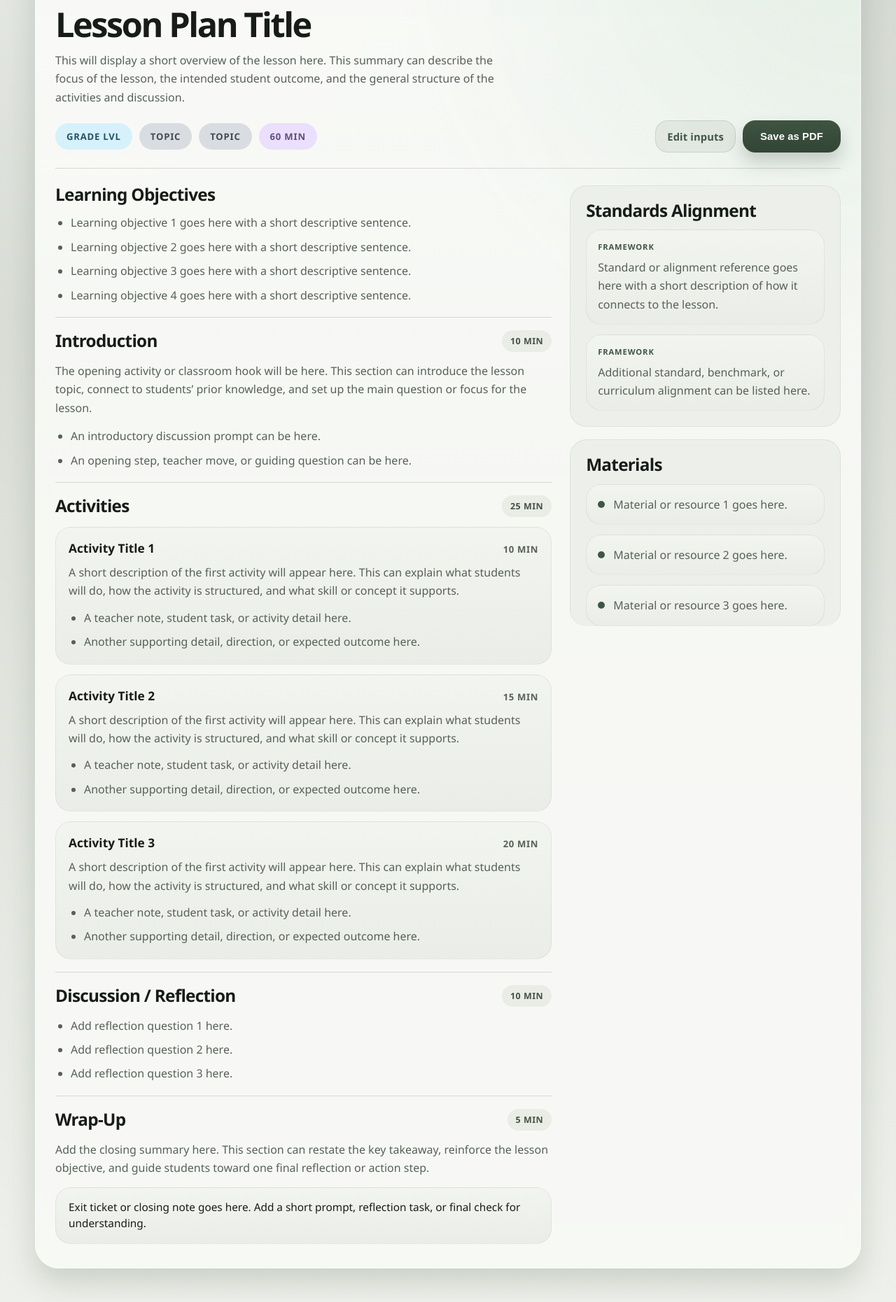
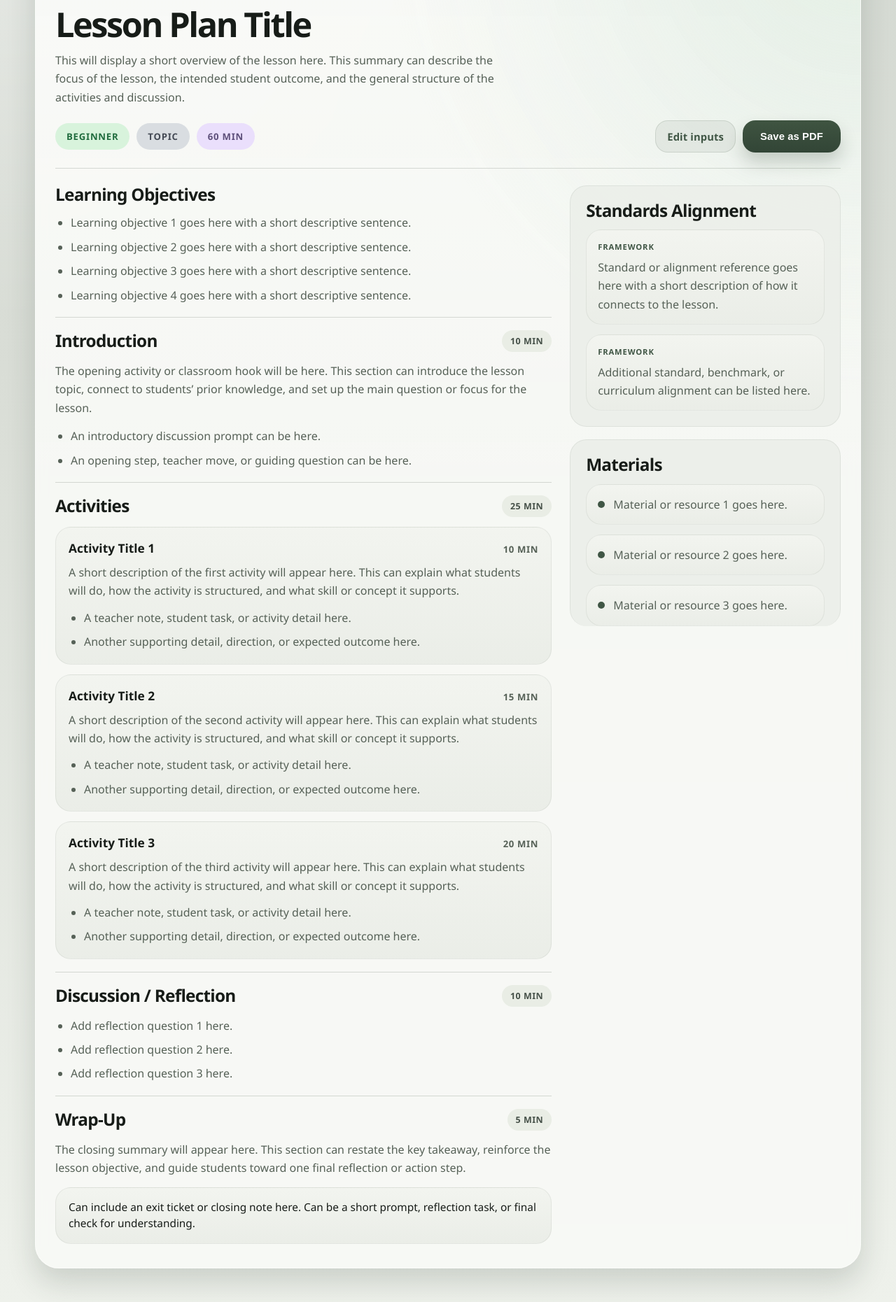
Before and after one commit to paduav/cyber-learn-tool, a Flask app: page /lesson-plan in a window 1280 px wide. Shown: the part 225-2086 px from the top of the page at 70% size. Run offline with Flask 3, Linux system fonts and the light colour scheme.

Commit message:
Updated files.

```diff
--- a/static/css/style.css
+++ b/static/css/style.css
@@ -11,8 +11,12 @@
     --header: #34463a;
     --accent: #405645;
     --accent-soft: #d9e8dc;
-    --grade-bg: #d6f1fb;
-    --grade-text: #245267;
+    --difficulty-beginner-bg: #d8f3dc;
+    --difficulty-beginner-text: #1f6b3d;
+    --difficulty-intermediate-bg: #fff3bf;
+    --difficulty-intermediate-text: #8a6700;
+    --difficulty-advanced-bg: #ffd6d6;
+    --difficulty-advanced-text: #a61e1e;
     --topic-bg: #d9dde1;
     --topic-text: #434954;
     --duration-bg: #eadffc;
@@ -277,9 +281,19 @@ a {
     text-transform: uppercase;
 }
 
-.lesson-tag.grade {
-    background: var(--grade-bg);
-    color: var(--grade-text);
+.lesson-tag.difficulty.beginner {
+    background: var(--difficulty-beginner-bg);
+    color: var(--difficulty-beginner-text);
+}
+
+.lesson-tag.difficulty.intermediate {
+    background: var(--difficulty-intermediate-bg);
+    color: var(--difficulty-intermediate-text);
+}
+
+.lesson-tag.difficulty.advanced {
+    background: var(--difficulty-advanced-bg);
+    color: var(--difficulty-advanced-text);
 }
 
 .lesson-tag.topic {
--- a/static/js/script.js
+++ b/static/js/script.js
@@ -1,10 +1,10 @@
 /* Recommended JSON response
 {
-  "lessonPlan": {
+    "lessonPlan": {
     "title": "Understanding Phishing",
     "summary": "A classroom-ready lesson...",
     "tags": [
-      { "label": "Grade 7", "type": "grade" },
+      { "label": "Beginner", "type": "difficulty" },
       { "label": "Phishing", "type": "topic" },
       { "label": "45 min", "type": "duration" }
     ],
@@ -74,7 +74,7 @@ function initializeGeneratorForm() {
     // Stores references to all the input elements.
     const fields = {
         topic: form.querySelector("#topic"),
-        grade: form.querySelector("#grade"),
+        difficulty: form.querySelector("#difficulty"),
         durationValue: form.querySelector("#duration-value"),
         durationUnit: form.querySelector("#duration-unit"),
         standards: form.querySelector("#standards"),
@@ -191,7 +191,7 @@ function buildLessonRequestPayload(fields) {
 
     return {
         topic: fields.topic.value.trim(),
-        gradeLevel: fields.grade.value.trim(),
+        difficultyLevel: fields.difficulty.value.trim().toLowerCase(),
         duration: {
             value: Number.isNaN(durationValue) ? null : durationValue,
             unit: durationUnit,
@@ -211,8 +211,8 @@ function validateLessonRequest(payload) {
         errors.topic = "Please enter a learning topic or skill area.";
     }
 
-    if (!payload.gradeLevel) {
-        errors.grade = "Please select a grade level.";
+    if (!payload.difficultyLevel) {
+        errors.difficulty = "Please select a difficulty level.";
     }
 
     if (!payload.duration.value || payload.duration.value < 1) {
@@ -229,7 +229,7 @@ function validateLessonRequest(payload) {
 // Takes the lesson plan data and makes sure it has all the pieces the page expects.
 function normalizeLessonPlan(lessonPlan, requestPayload = {}) {
     const requestTopic = requestPayload?.topic || "Cybersecurity Awareness";
-    const requestGrade = requestPayload?.gradeLevel || "Middle School";
+    const requestDifficulty = requestPayload?.difficultyLevel || "beginner";
     const requestDuration = requestPayload?.duration?.display || "45 min";
 
     const title = lessonPlan?.title || `Understanding ${requestTopic}`;
@@ -240,7 +240,7 @@ function normalizeLessonPlan(lessonPlan, requestPayload = {}) {
     return {
         title,
         summary,
-        tags: buildLessonTags(lessonPlan?.tags, requestGrade, requestTopic, requestDuration),
+        tags: buildLessonTags(lessonPlan?.tags, requestDifficulty, requestTopic, requestDuration),
         learningObjectives: normalizeStringList(
             lessonPlan?.learningObjectives,
             [
@@ -281,18 +281,15 @@ function normalizeLessonPlan(lessonPlan, requestPayload = {}) {
     };
 }
 
-function buildLessonTags(tags, gradeLevel, topic, durationDisplay) {
+function buildLessonTags(tags, difficultyLevel, topic, durationDisplay) {
     const normalized = Array.isArray(tags) ? tags.filter(Boolean) : [];
 
     if (normalized.length > 0) {
-        return normalized.map((tag, index) => ({
-            label: typeof tag === "string" ? tag : tag.label,
-            type: typeof tag === "object" && tag.type ? tag.type : inferTagType(index),
-        }));
+        return normalized.map((tag, index) => normalizeLessonTag(tag, index));
     }
 
     return [
-        { label: gradeLevel, type: "grade" },
+        { label: toTitleCase(difficultyLevel), type: "difficulty" },
         { label: topic, type: "topic" },
         { label: durationDisplay, type: "duration" },
     ];
@@ -432,7 +429,15 @@ function renderTagList(selector, tags) {
     }
 
     container.innerHTML = tags
-        .map((tag) => `<span class="lesson-tag ${escapeHtml(tag.type)}">${escapeHtml(tag.label)}</span>`)
+        .map((tag) => {
+            const tagClasses = ["lesson-tag", escapeHtml(tag.type)];
+
+            if (tag.type === "difficulty") {
+                tagClasses.push(escapeHtml(getDifficultyModifier(tag.label)));
+            }
+
+            return `<span class="${tagClasses.join(" ")}">${escapeHtml(tag.label)}</span>`;
+        })
         .join("");
 }
 
@@ -512,7 +517,7 @@ function renderMaterials(selector, items) {
 // Clears any old error states, then shows new ones.
 function renderValidationErrors(errors, fields) {
     clearFieldError(fields.topic);
-    clearFieldError(fields.grade);
+    clearFieldError(fields.difficulty);
     clearFieldError(fields.durationValue);
     clearFieldError(fields.durationUnit);
 
@@ -520,8 +525,8 @@ function renderValidationErrors(errors, fields) {
         setFieldError(fields.topic, "#topic-error", errors.topic);
     }
 
-    if (errors.grade) {
-        setFieldError(fields.grade, "#grade-error", errors.grade);
+    if (errors.difficulty) {
+        setFieldError(fields.difficulty, "#difficulty-error", errors.difficulty);
     }
 
     if (errors.durationValue || errors.durationUnit) {
@@ -641,7 +646,7 @@ function sumActivityTimes(activities) {
 
 function inferTagType(index) {
     if (index === 0) {
-        return "grade";
+        return "difficulty";
     }
 
     if (index === 1) {
--- a/templates/lesson-plan.html
+++ b/templates/lesson-plan.html
@@ -41,8 +41,7 @@
 
                     <div class="lesson-hero-meta">
                         <div class="lesson-tags" id="lesson-tags" aria-label="Lesson metadata">
-                            <span class="lesson-tag grade">Grade Lvl</span>
-                            <span class="lesson-tag topic">Topic</span>
+                            <span class="lesson-tag difficulty beginner">Beginner</span>
                             <span class="lesson-tag topic">Topic</span>
                             <span class="lesson-tag duration">60 min</span>
                         </div>
@@ -108,7 +107,7 @@
                                         <span class="activity-time">15 min</span>
                                     </div>
                                     <p>
-                                        A short description of the first activity will appear here. This can explain what students will do, how the activity is structured, and what skill or concept it supports.
+                                        A short description of the second activity will appear here. This can explain what students will do, how the activity is structured, and what skill or concept it supports.
                                     </p>
                                     <ul>
                                         <li>A teacher note, student task, or activity detail here.</li>
@@ -122,7 +121,7 @@
                                         <span class="activity-time">20 min</span>
                                     </div>
                                     <p>
-                                        A short description of the first activity will appear here. This can explain what students will do, how the activity is structured, and what skill or concept it supports.
+                                        A short description of the third activity will appear here. This can explain what students will do, how the activity is structured, and what skill or concept it supports.
                                     </p>
                                     <ul>
                                         <li>A teacher note, student task, or activity detail here.</li>
@@ -150,10 +149,10 @@
                                 <span class="time-pill" id="wrap-up-time">5 min</span>
                             </div>
                             <p id="wrap-up-copy">
-                                Add the closing summary here. This section can restate the key takeaway, reinforce the lesson objective, and guide students toward one final reflection or action step.
+                                The closing summary will appear here. This section can restate the key takeaway, reinforce the lesson objective, and guide students toward one final reflection or action step.
                             </p>
                             <div class="lesson-note" id="wrap-up-note">
-                                Exit ticket or closing note goes here. Add a short prompt, reflection task, or final check for understanding.
+                                Can include an exit ticket or closing note here. Can be a short prompt, reflection task, or final check for understanding.
                             </div>
                         </section>
                     </div>
```
Also changed, not shown: templates/index.html (+8 -8 lines), 2 other files.
